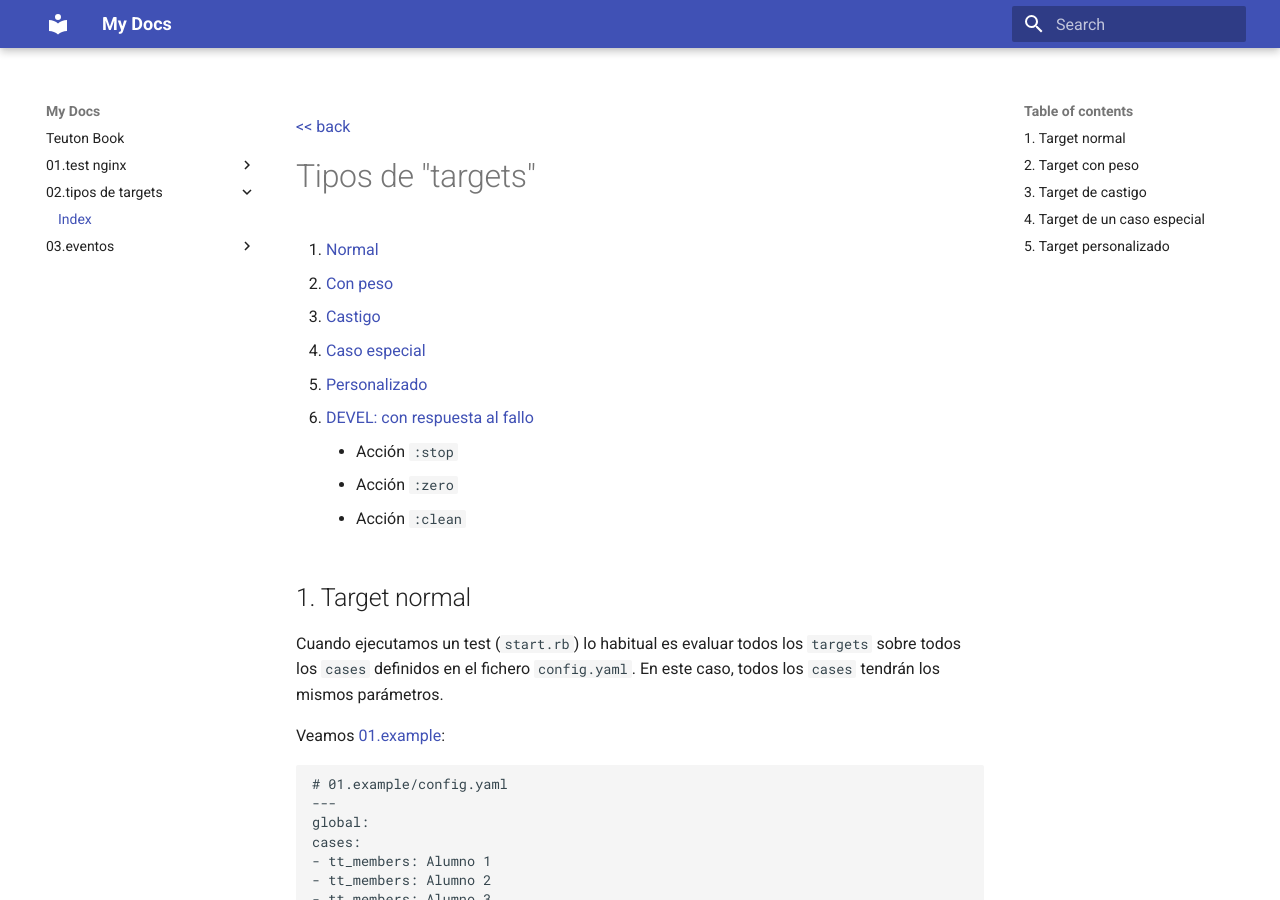
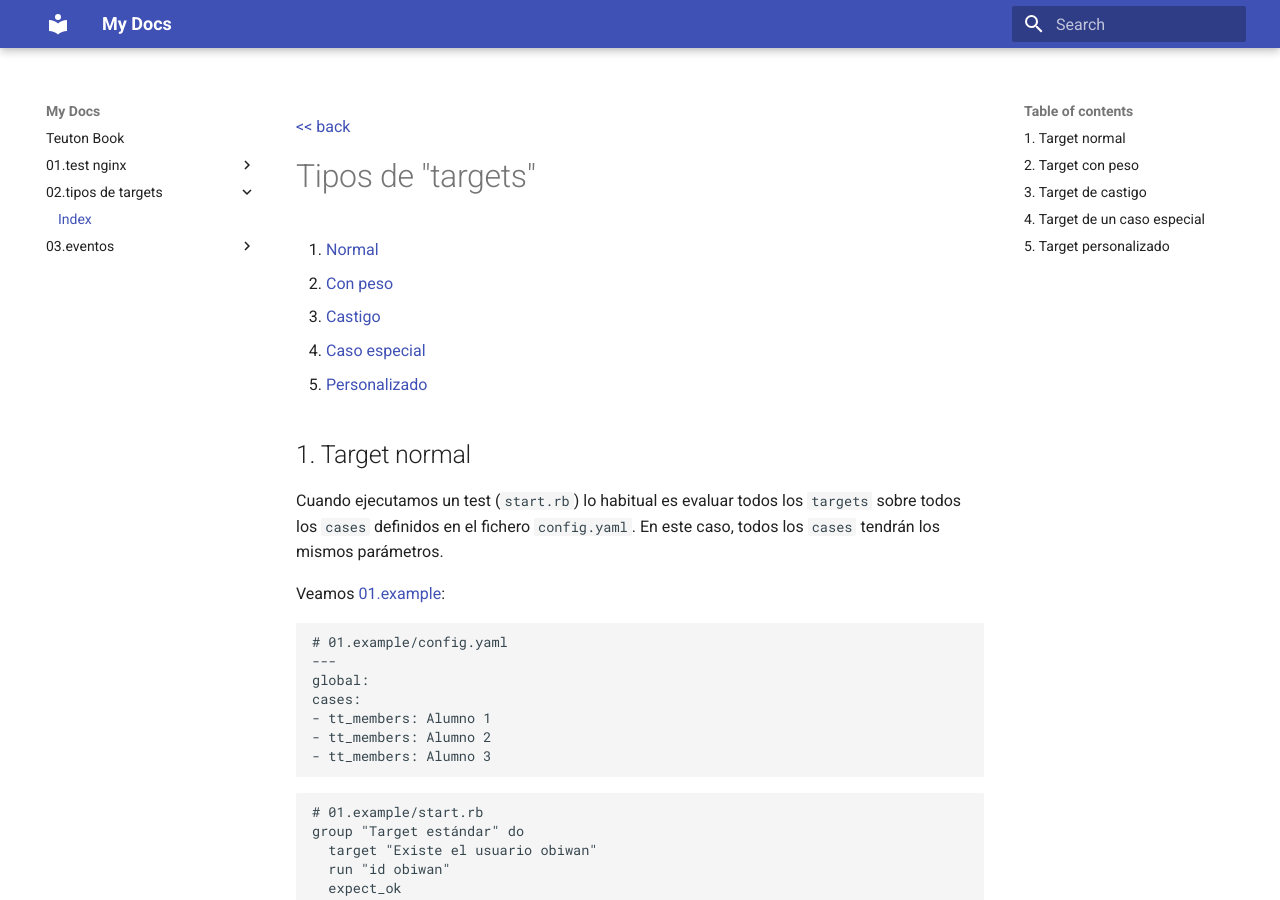
Before and after one commit to dvarrui/teuton-book, an MkDocs documentation site: the page built from docs/02.tipos_de_targets/index.md, in a window 1280 px wide and 900 px high. Built offline with MkDocs 1.6.1 and Material for MkDocs 9.7.7, drawn with Linux system fonts in a browser that asks for light colours.

Commit message:
remove old content

```diff
--- a/docs/02.tipos_de_targets/index.md
+++ b/docs/02.tipos_de_targets/index.md
@@ -7,10 +7,6 @@
 3. [Castigo](#3-target-de-castigo)
 4. [Caso especial](#4-target-de-un-caso-especial)
 5. [Personalizado](#5-target-personalizado)
-6. [DEVEL: con respuesta al fallo](#6-target-con-respuesta-al-fallo)
-    * Acción `:stop`
-    * Acción `:zero`
-    * Acción `:clean`
 
 ## 1. Target normal
 
```
